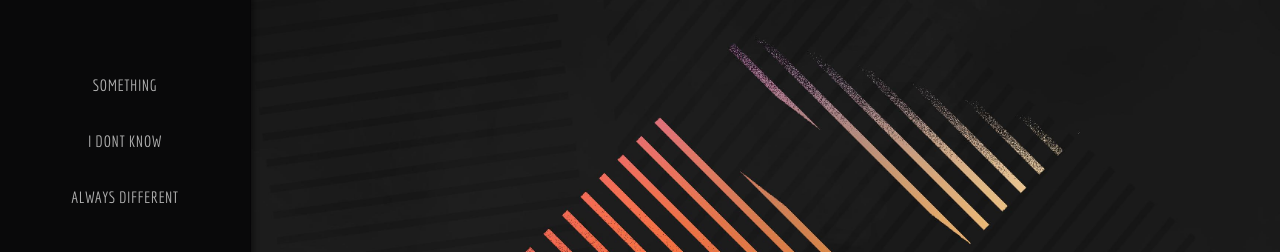
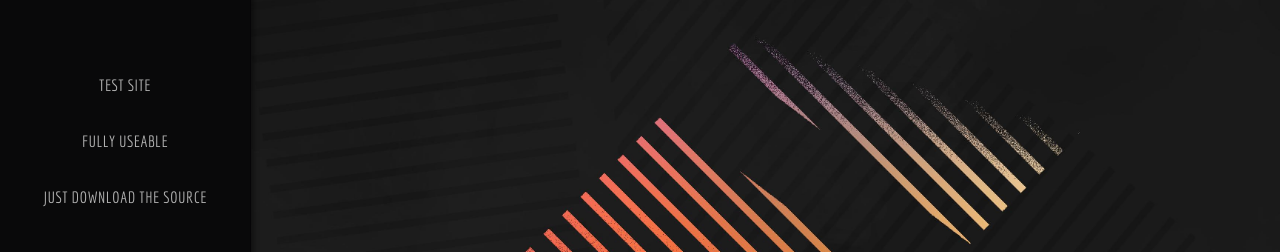
Before and after one commit to MMNN321/VirtualJSTest, a website: page index.html in a window 1280 px wide. Shown: the part 60-312 px from the top of the page. Drawn offline with Linux system fonts and the light colour scheme.

Commit message:
Changed Text

```diff
--- a/index.html
+++ b/index.html
@@ -13,13 +13,13 @@
 
         <div id="selection">
             <div class="button image-on-hover" data-image="background.jpg">
-                <p class="text">Something</p>
+                <p class="text">Test site</p>
             </div>
             <div class="button image-on-hover" data-image="background3.jpg">
-                <p class="text">I dont know</p>
+                <p class="text">Fully useable</p>
             </div>
             <div class="button image-on-hover" data-image="background2.jpg">
-                <p class="text">Always different</p>
+                <p class="text">Just download the source</p>
             </div>
         </div>
 
```
